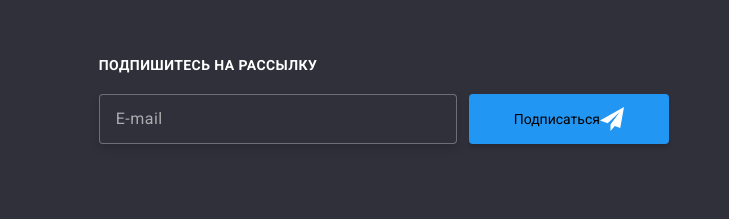
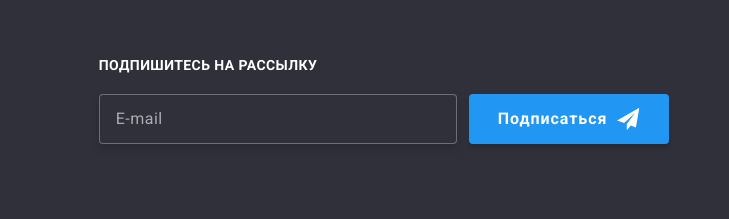
Before and after one commit to OlyaNegrych/goit-markup-hw-06, a plain HTML site: page index.html in a window 1280 px wide. Shown: the part 2694-2913 px from the top of the page, 551-1280 px from the left. Drawn offline with nearby package versions, Linux system fonts and the light colour scheme.

Commit message:
коригує текст в футер-кнопці

```diff
--- a/css/styles.css
+++ b/css/styles.css
@@ -1004,7 +1004,7 @@ border-radius: 4px;
 border: none;
 }
 
-.btn-footer > p {
+.btn-footer > span {
 margin-right: 10px;
 
 font-weight: 700;
```
